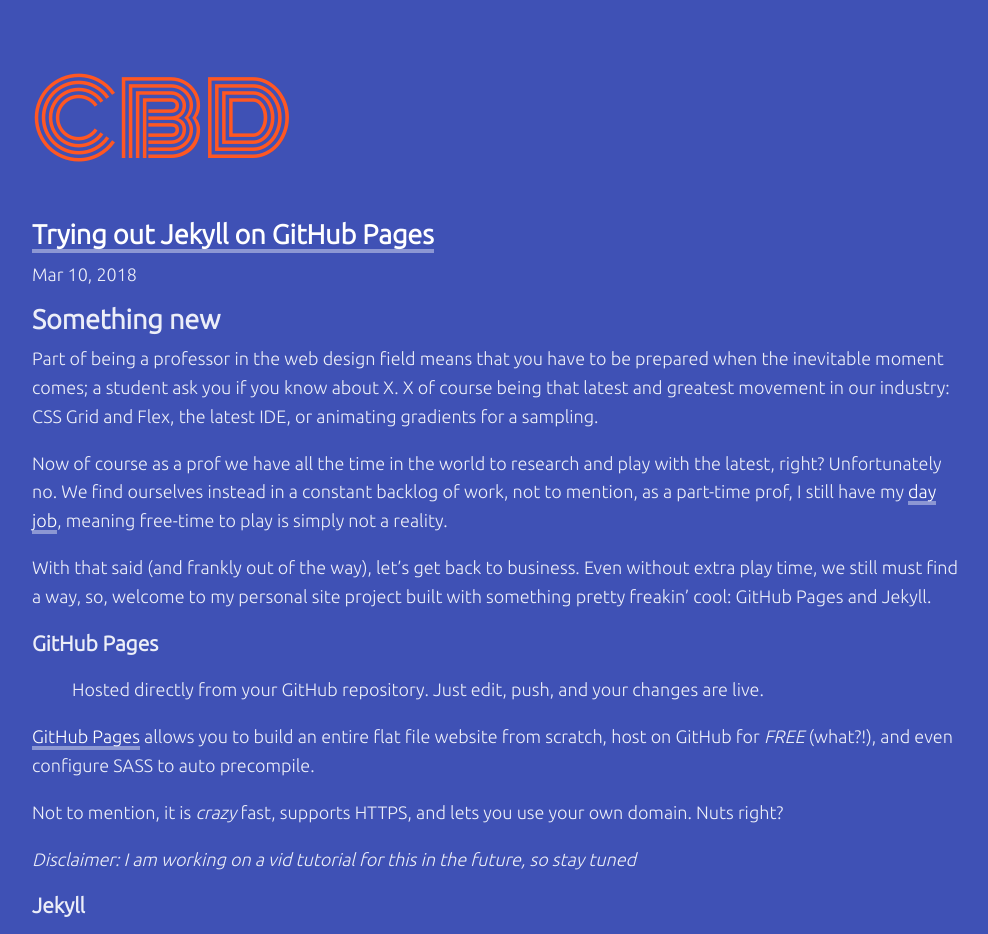
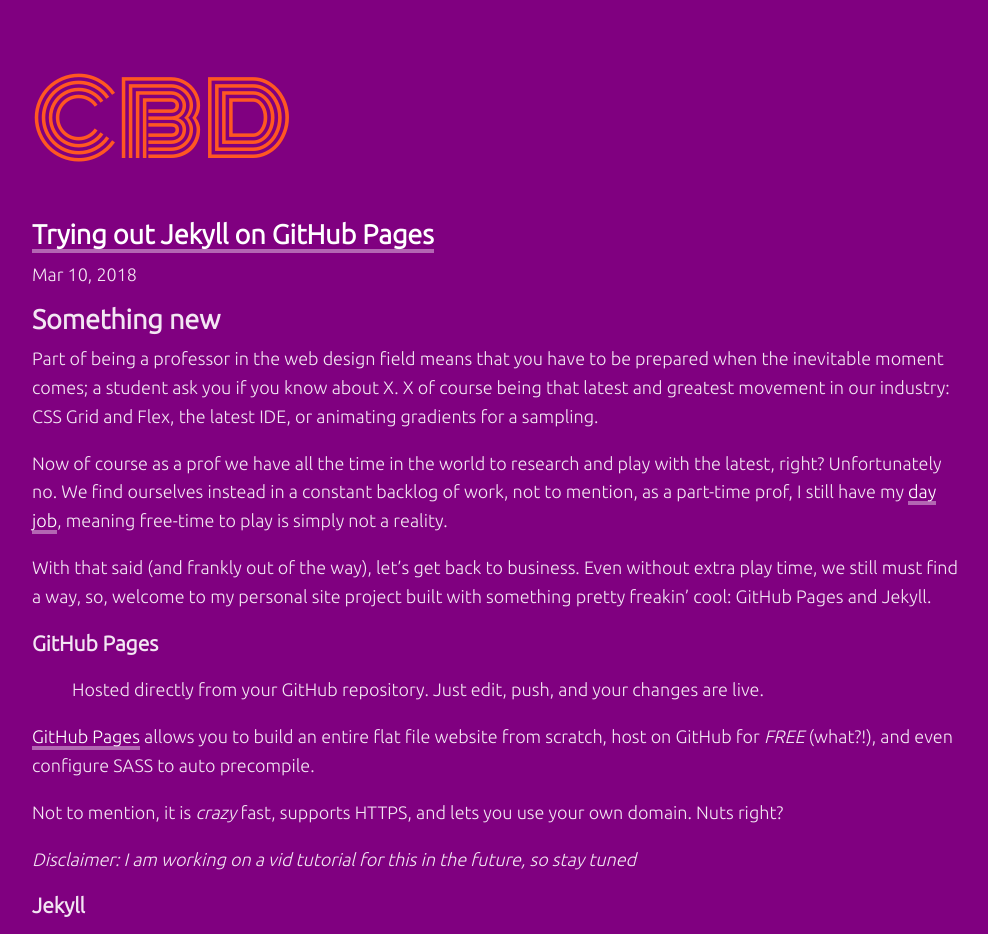
Before and after one commit to chiss22/chiss22.github.io, a Jekyll site: the page built from index.md, in a window 1280 px wide. Shown: the top 934 px of the page, without its empty margins (143-1131 px from the left). Built offline with Jekyll 4.4.1, drawn with Linux system fonts in a browser that asks for light colours.

Commit message:
Trying this

```diff
--- a/assets/css/style.scss
+++ b/assets/css/style.scss
@@ -3,7 +3,7 @@
 
 @import url('https://fonts.googleapis.com/css?family=Ubuntu:300|Monoton');
 
-$colour-bg: #3F51B5;
+$colour-bg: purple;
 $colour-text: rgba(255,255,255,0.9);
 $colour-link: rgba(255,255,255,1);
 $colour-primary: #FF5722;
```
